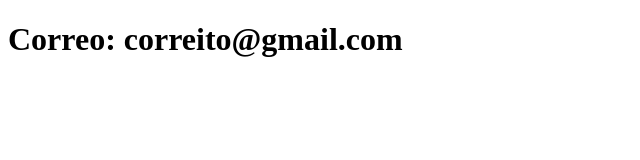
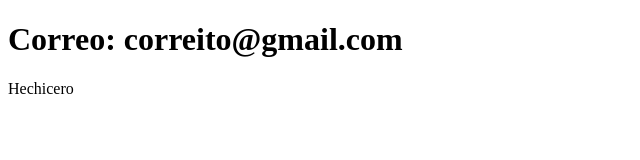
Before and after one commit to rsantholst/dePrueba, a plain HTML site: page contacto.html in a window 1280 px wide. Shown: the full height of the page, 0-640 px from the left. Drawn offline with Linux system fonts and the light colour scheme.

Commit message:
Actualiza el contacto

```diff
--- a/contacto.html
+++ b/contacto.html
@@ -7,5 +7,6 @@
 </head>
 <body>
     <h1>Correo: correito@gmail.com</h1>
+    <p>Hechicero</p>
 </body>
 </html>
```
